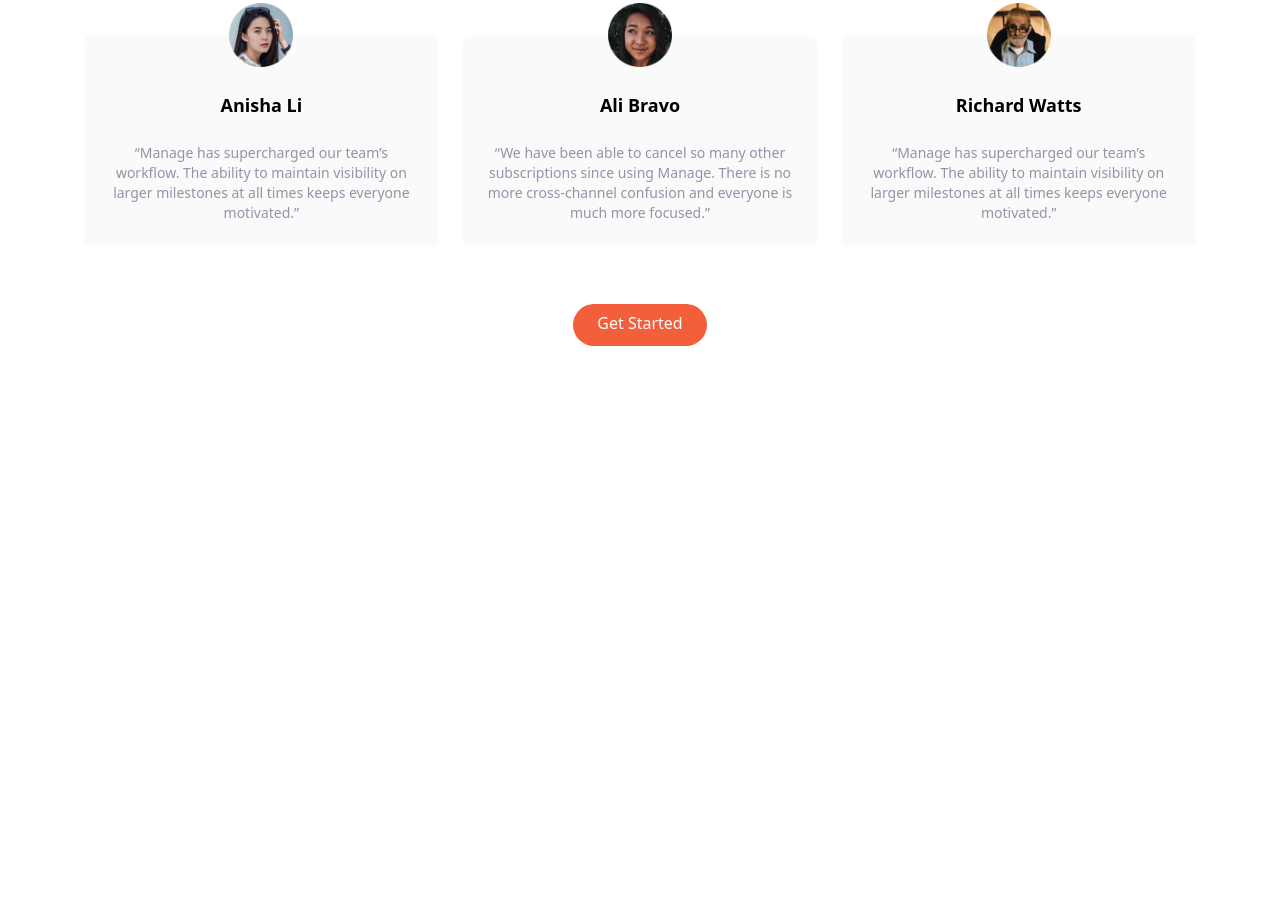
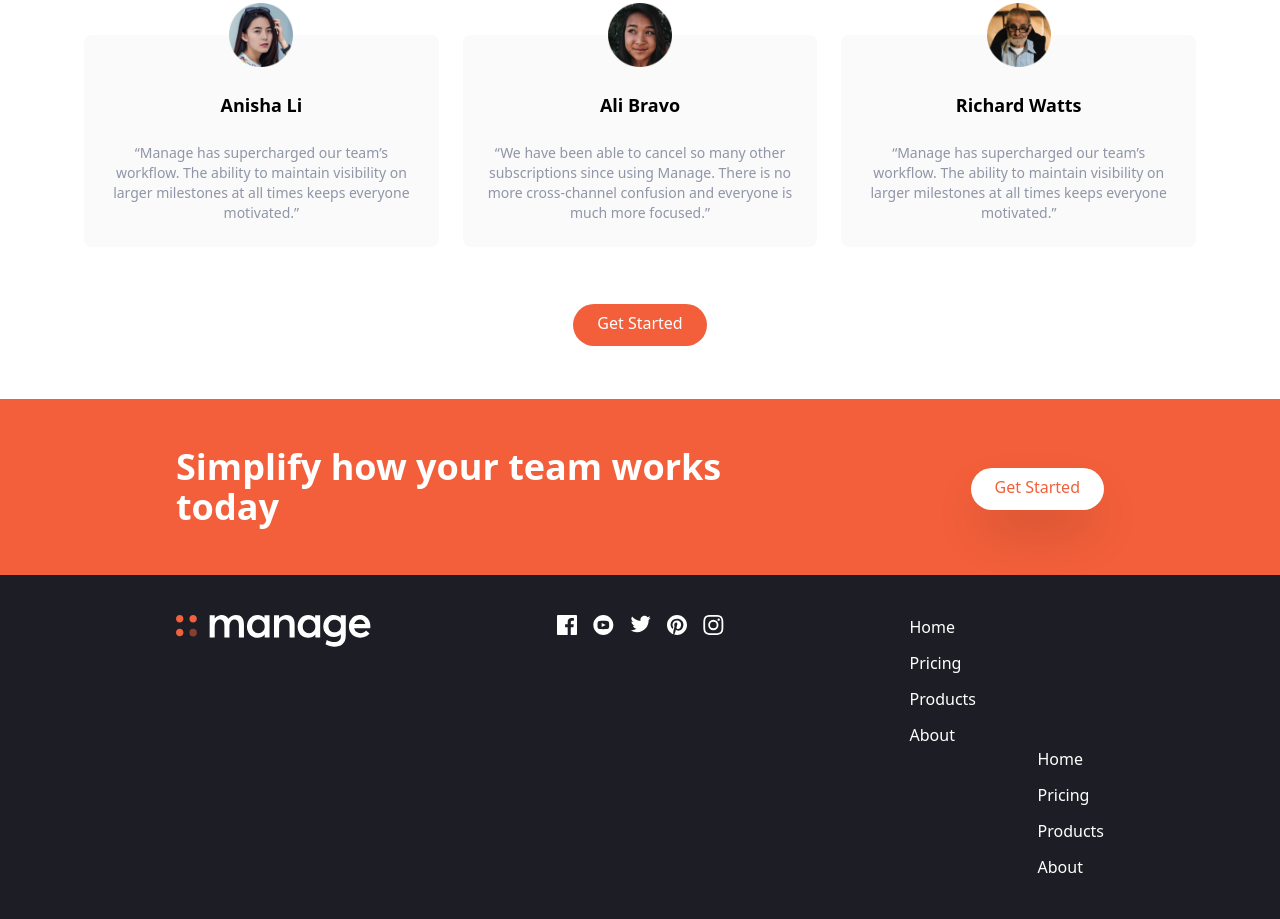
Before and after one commit to BratOBlog/tailwind_practice, a website: page index.html in a window 1280 px wide. Shown: the part 1325-2244 px from the top of the page. Before the commit the page ends 1724 px from the top, so only its background shows below. Drawn offline with Linux system fonts and the light colour scheme.

Commit message:
make footer in html

```diff
--- a/index.html
+++ b/index.html
@@ -231,7 +231,78 @@
             Get Started</a>
 
             </div>
+    </section>
 
-    </section>
+
+    <!--CTA section-->
+
+    <section id="cta" class="bg-brightRed">
+    <!--Flex Container-->
+<div class="container flex flex-col items-center justify-between px-6 py-24 mx-auto space-y-12 md:py-12 md:flex-row md:space-y-0">
+  <!--Heading-->
+<h2 class="text-5xl font-bold leading-tight text-center text-white md:text-4xl md:max-w-xl md:text-left">
+  Simplify how your team works today
+</h2>
+   <!--Button-->
+   <div class="my-16">
+    <a href="#"
+    class="p-3 px-6 pt-2 text-brightRed bg-white shadow-2xl rounded-full baseline hover:bg-gray-300">
+  Get Started</a>
+  </div>
+</div>
+  </section>
+
+
+<!--Footer-->
+<footer class="bg-veryDarkBlue">
+  <!--Flex Container-->
+
+  <div class="container flex flex-col-reverse justify-between px-6 py-10 mx-auto space-y-8 md:flex-row md:space-y-0">
+    <!--LOGO and SOCIAL LINKS container
+    -->
+<div class="flex flex-col-reverse items-center justify-between space-y-12 md:flex-col md:space-y-0 md:items-start">
+<!--Logo-->
+<img src="img/logo-white.svg" class="h-8" alt="">
+</div>
+<!--Social links-->
+<div class="flex justify-center space-x-4">
+  <!--Link 1-->
+  <a href="#">
+    <img src="img/icon-facebook.svg" alt="">
+  </a>
+   <!--Link 2-->
+   <a href="#">
+    <img src="img/icon-youtube.svg" alt="">
+  </a>
+   <!--Link 3-->
+   <a href="#">
+    <img src="img/icon-twitter.svg" alt="">
+  </a>
+   <!--Link 4-->
+   <a href="#">
+    <img src="img/icon-pinterest.svg" alt="">
+  </a>
+   <!--Link 5-->
+   <a href="#">
+    <img src="img/icon-instagram.svg" alt="">
+  </a>
+</div>
+<!--List container-->
+<div class="felx justify-around space-x-32">
+  <div class="flex flex-col space-y-3 text-white">
+    <a href="#" class="hover:text-brightRed">Home</a>
+    <a href="#" class="hover:text-brightRed">Pricing</a>
+    <a href="#" class="hover:text-brightRed">Products</a>
+    <a href="#" class="hover:text-brightRed">About</a>
+  </div>
+  <div class="flex flex-col space-y-3 text-white">
+    <a href="#" class="hover:text-brightRed">Home</a>
+    <a href="#" class="hover:text-brightRed">Pricing</a>
+    <a href="#" class="hover:text-brightRed">Products</a>
+    <a href="#" class="hover:text-brightRed">About</a>
+  </div>
+</div>
+  </div>
+</footer>
   </body>
 </html>
```
Also changed, not shown: css/main.css.
